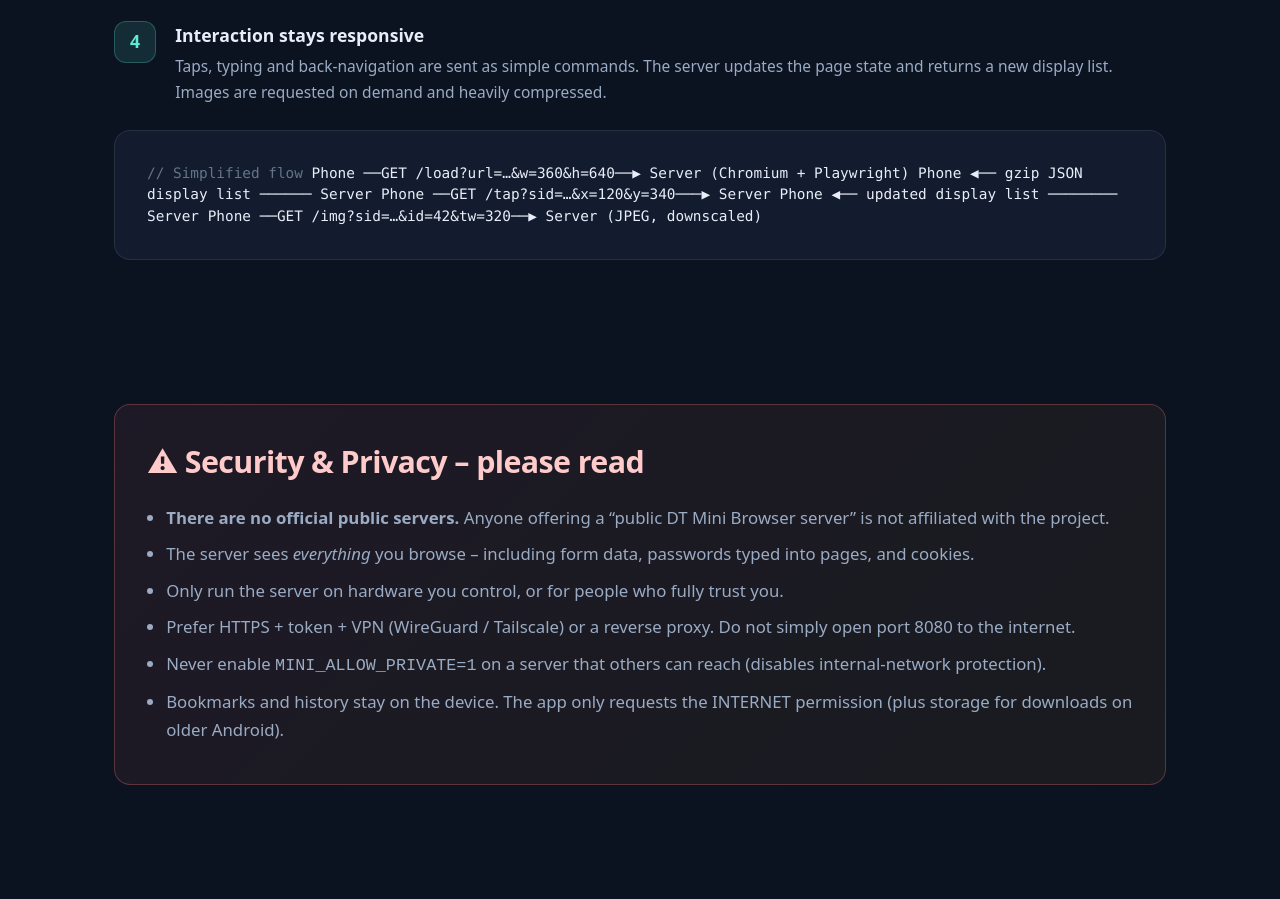
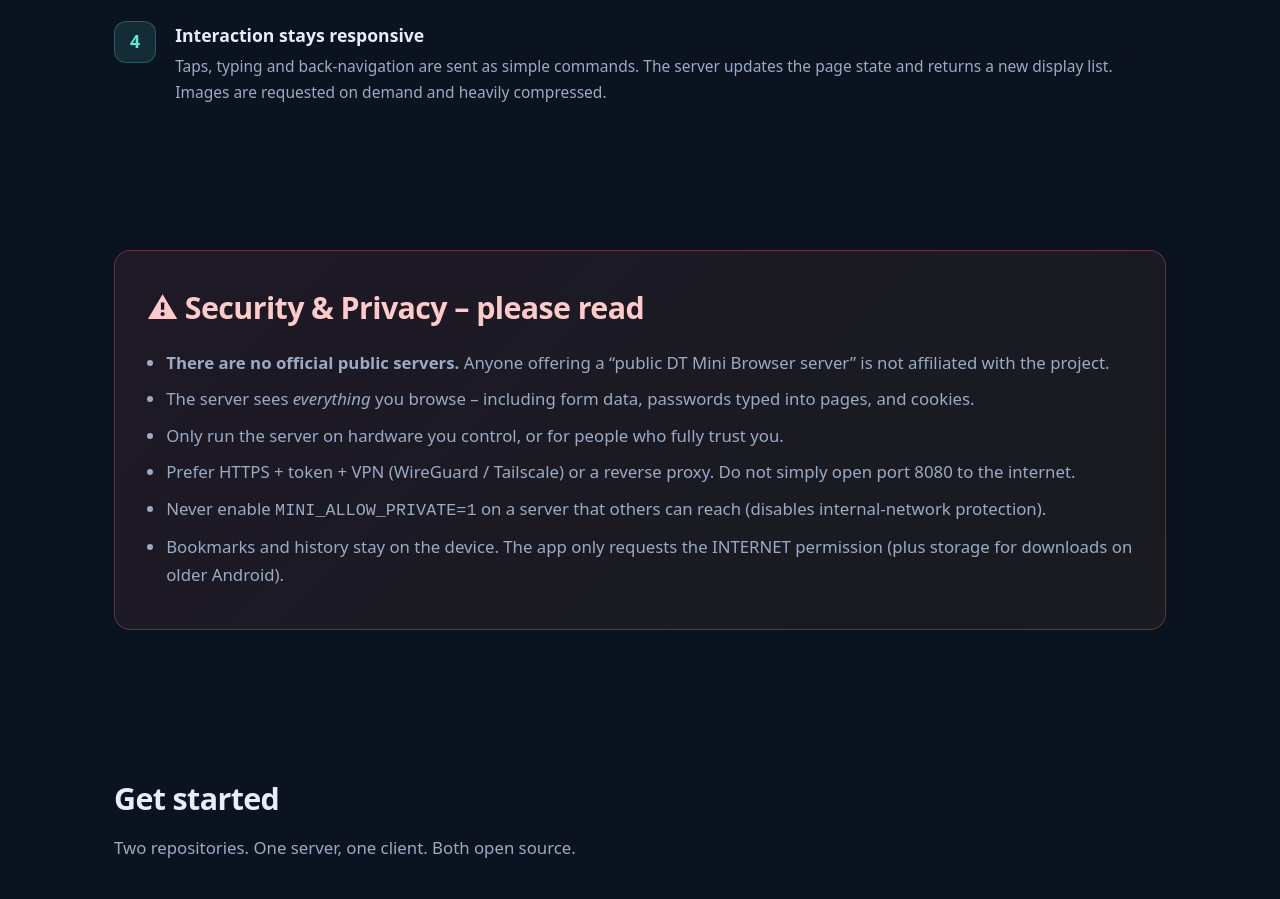
Before and after one commit to danltech/dt-mini-browser-website, a plain HTML site: page index.html in a window 1280 px wide. Shown: the part 2667-3566 px from the top of the page. Drawn offline with Linux system fonts and the light colour scheme.

Commit message:
Remove flow diagram from index.html
Removed simplified flow diagram from the HTML.

```diff
--- a/index.html
+++ b/index.html
@@ -456,15 +456,6 @@
             </div>
           </div>
         </div>
-
-        <div class="arch-box">
-<span class="comment">// Simplified flow</span>
-Phone ──GET /load?url=…&w=360&h=640──▶ Server (Chromium + Playwright)
-Phone ◀── gzip JSON display list ────── Server
-Phone ──GET /tap?sid=…&x=120&y=340───▶ Server
-Phone ◀── updated display list ──────── Server
-Phone ──GET /img?sid=…&id=42&tw=320──▶ Server (JPEG, downscaled)
-        </div>
       </div>
     </section>
 
```
